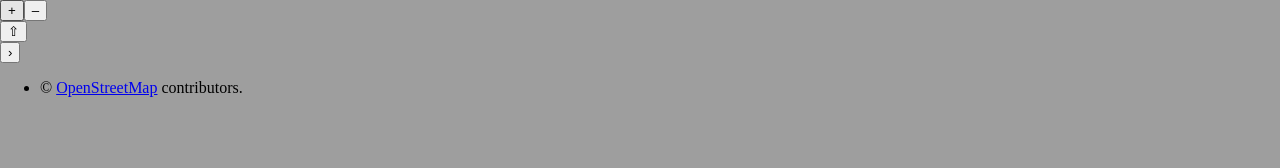
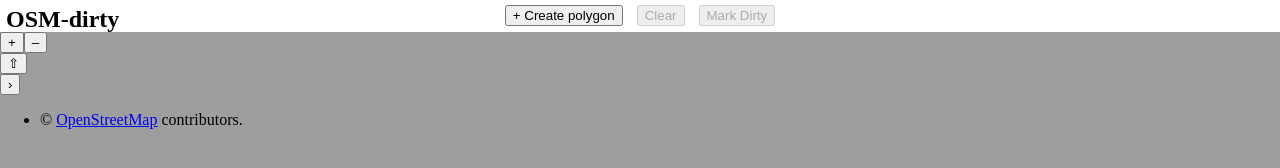
Before and after one commit to adamfranco/osmdirty, a website built with Parcel: page index.html in a window 1280 px wide. Built offline with nearby package versions, Linux system fonts and the light colour scheme; files whose address does not match are found by name.

Commit message:
Add header and controls.

```diff
--- a/index.html
+++ b/index.html
@@ -13,13 +13,34 @@
       }
       #map {
         position: absolute;
-        top: 0;
+        top: 2em;
         bottom: 0;
         width: 100%;
+      }
+      #header {
+        text-align: center;
+      }
+      #header h1 {
+        font-size: 1.5em;
+        margin: 3px;
+        position: absolute;
+        top: 3px;
+        left: 3px;
+      }
+      #header button {
+        margin: 5px;
       }
     </style>
   </head>
   <body>
+    <header id="header">
+      <h1>OSM-dirty</h1>
+      <div class="controls">
+        <button id="create">+ Create polygon</button>
+        <button id="clear" disabled>Clear</button>
+        <button id="markdirty" disabled>Mark Dirty</button>
+      </div>
+    </header>
     <div id="map"></div>
     <script src="./main.js" type="module"></script>
   </body>
```
